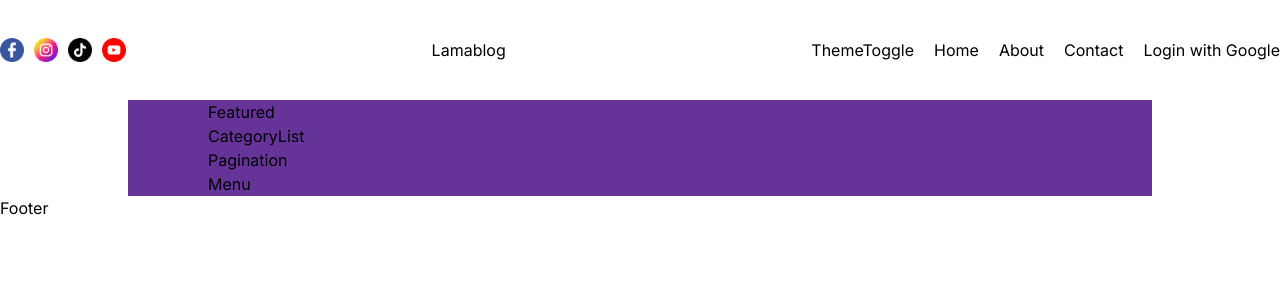
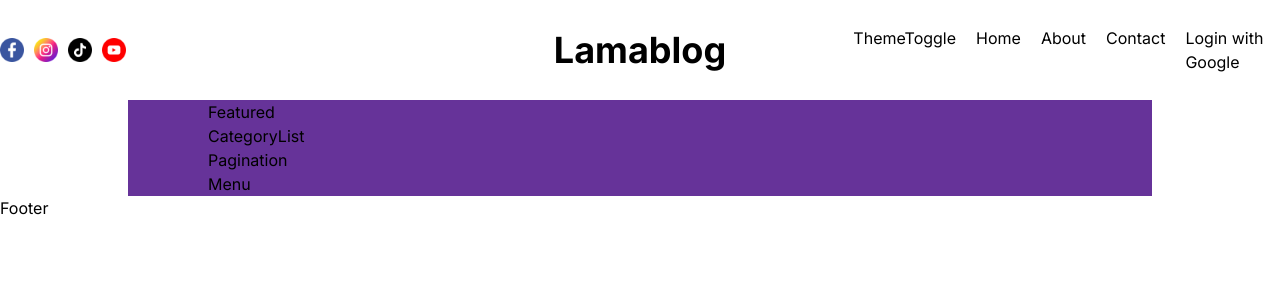
Before and after one commit to LuisArielRetanaHernadez/blog_mabi, a Next.js app: page / in a window 1280 px wide. Shown: the top 300 px of the page. Built offline with nearby package versions, Linux system fonts and the light colour scheme.

Commit message:
agregando un tamaño mayor al logo y un flex 1 para tener un espacio

```diff
--- a/components/navbar/navbar.module.css
+++ b/components/navbar/navbar.module.css
@@ -8,9 +8,18 @@
 .social {
   display: flex;
   gap: 10px;
+  flex: 1;
+}
+
+.logo {
+  font-size: 36px;
+  font-weight: bolder;
+  flex: 1;
+  text-align: center;
 }
 
 .links {
   display: flex;
   gap: 20px;
+  flex: 1;
 }
```
